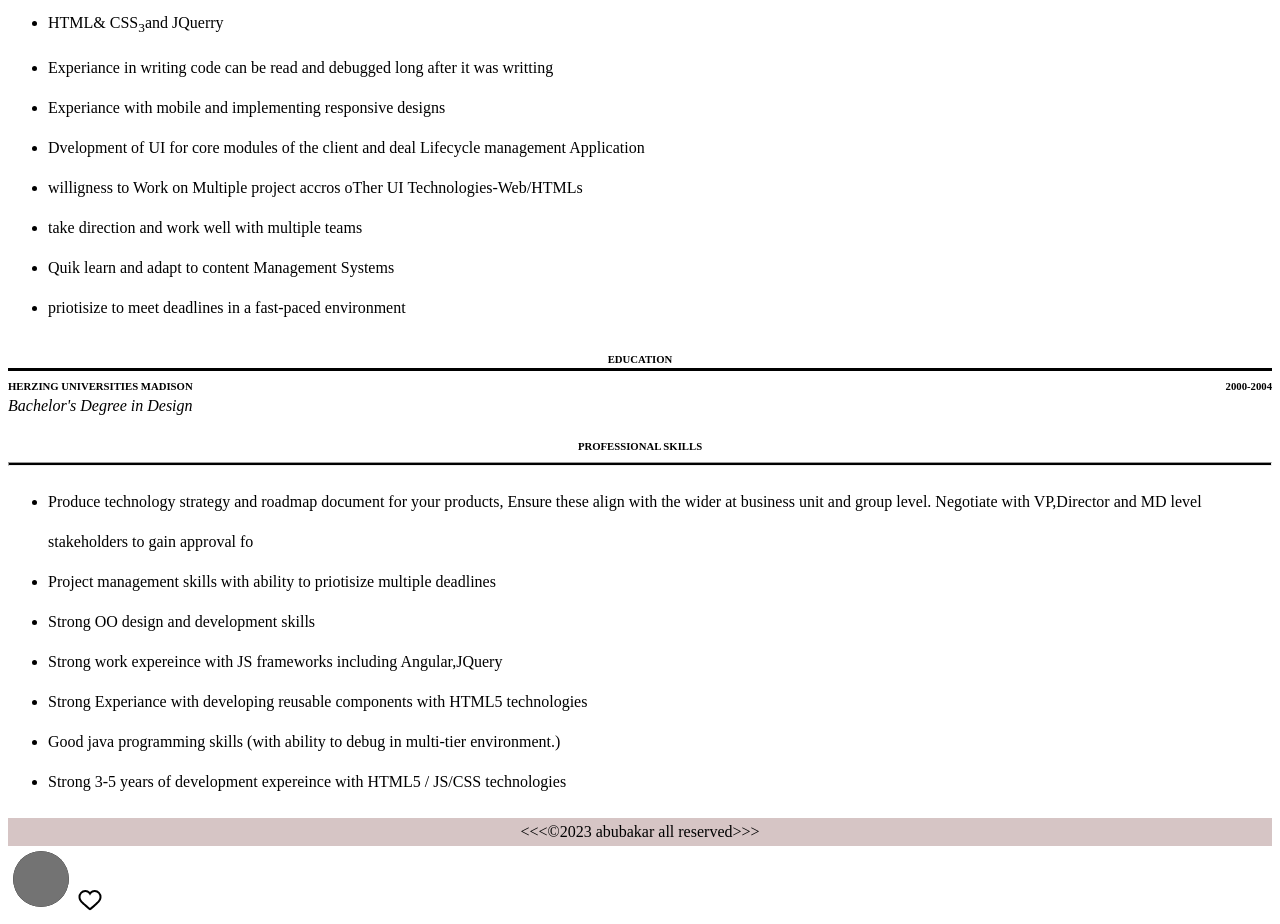
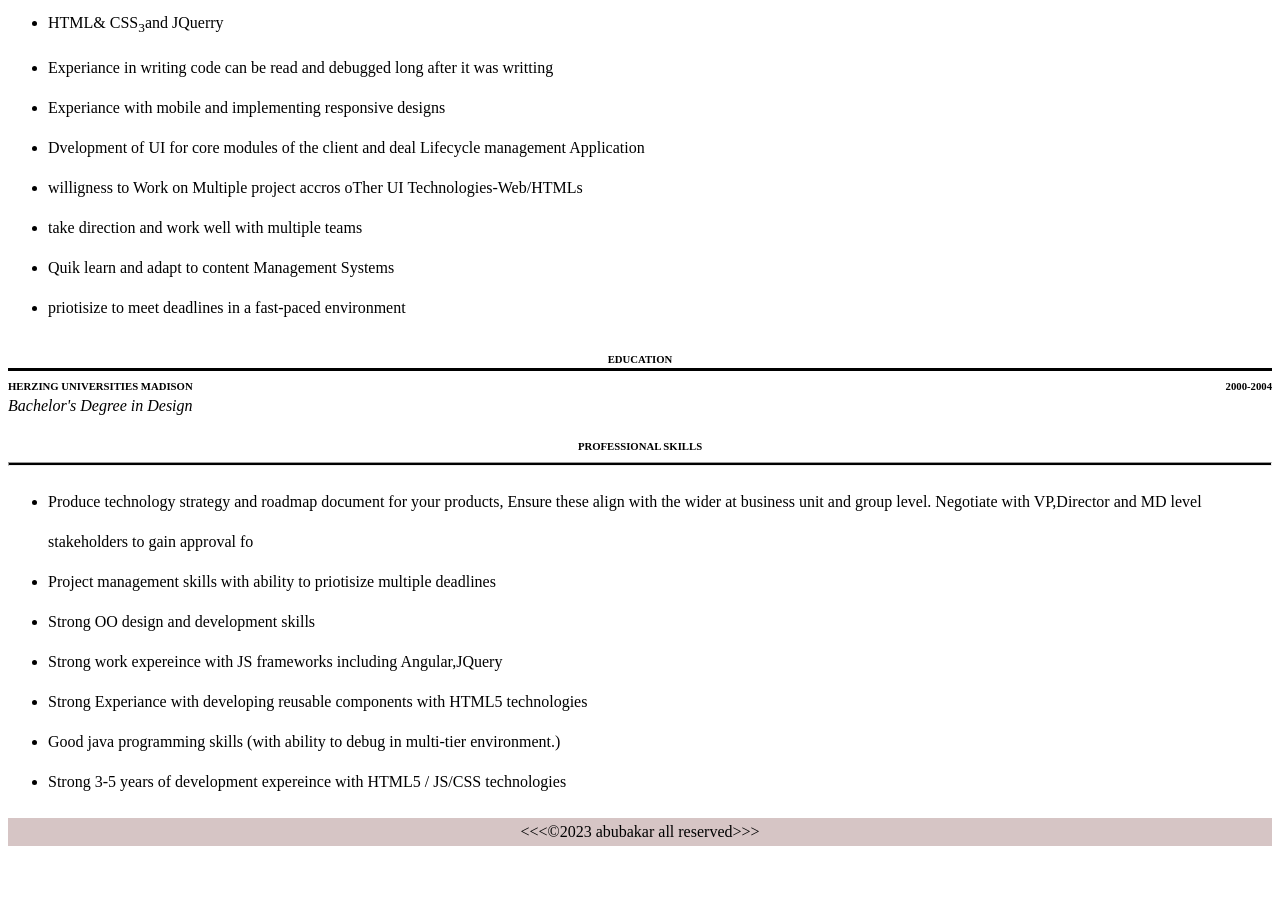
Before and after one commit to system-computer-engeneering/system-computer-website, a plain HTML site: page index.html in a window 1280 px wide. Shown: the part 1052-1976 px from the top of the page. After the commit the page ends 1906 px from the top, so only its background shows below. Drawn offline with Linux system fonts and the light colour scheme.

Commit message:
Update index.html

```diff
--- a/index.html
+++ b/index.html
@@ -70,9 +70,5 @@
       </ul>
       <div style="text-align: center; background-color: rgb(214, 197, 197); padding: 5px;">
      <footer> &lt;&lt;&lt;&copy;2023 abubakar all reserved&gt;&gt;&gt;</footer>
-    </div>
-    <svg aria-hidden="true" height="66" viewBox="0 0 90 90" width="66"><circle cx="50%" cy="50%" fill="rgb(0, 0, 0)" r="38"></circle><circle class="_aa91" cx="50%" cy="50%" fill="rgb(115, 115, 115)" r="38"></circle></svg>
-
-    <svg aria-label="Notifications" class="_ab6-" color="rgb(0, 0, 0)" fill="rgb(0, 0, 0)" height="24" role="img" viewBox="0 0 24 24" width="24"><path d="M16.792 3.904A4.989 4.989 0 0 1 21.5 9.122c0 3.072-2.652 4.959-5.197 7.222-2.512 2.243-3.865 3.469-4.303 3.752-.477-.309-2.143-1.823-4.303-3.752C5.141 14.072 2.5 12.167 2.5 9.122a4.989 4.989 0 0 1 4.708-5.218 4.21 4.21 0 0 1 3.675 1.941c.84 1.175.98 1.763 1.12 1.763s.278-.588 1.11-1.766a4.17 4.17 0 0 1 3.679-1.938m0-2a6.04 6.04 0 0 0-4.797 2.127 6.052 6.052 0 0 0-4.787-2.127A6.985 6.985 0 0 0 .5 9.122c0 3.61 2.55 5.827 5.015 7.97.283.246.569.494.853.747l1.027.918a44.998 44.998 0 0 0 3.518 3.018 2 2 0 0 0 2.174 0 45.263 45.263 0 0 0 3.626-3.115l.922-.824c.293-.26.59-.519.885-.774 2.334-2.025 4.98-4.32 4.98-7.94a6.985 6.985 0 0 0-6.708-7.218Z"></path></svg>
-</body>
+  </body>
 </html>
```
